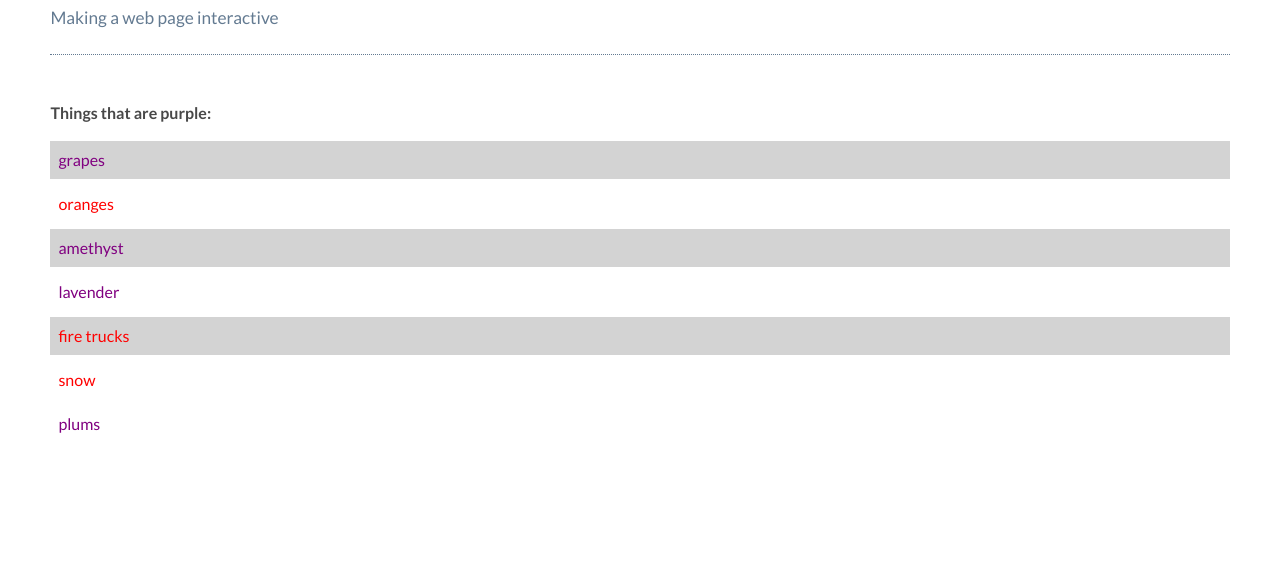
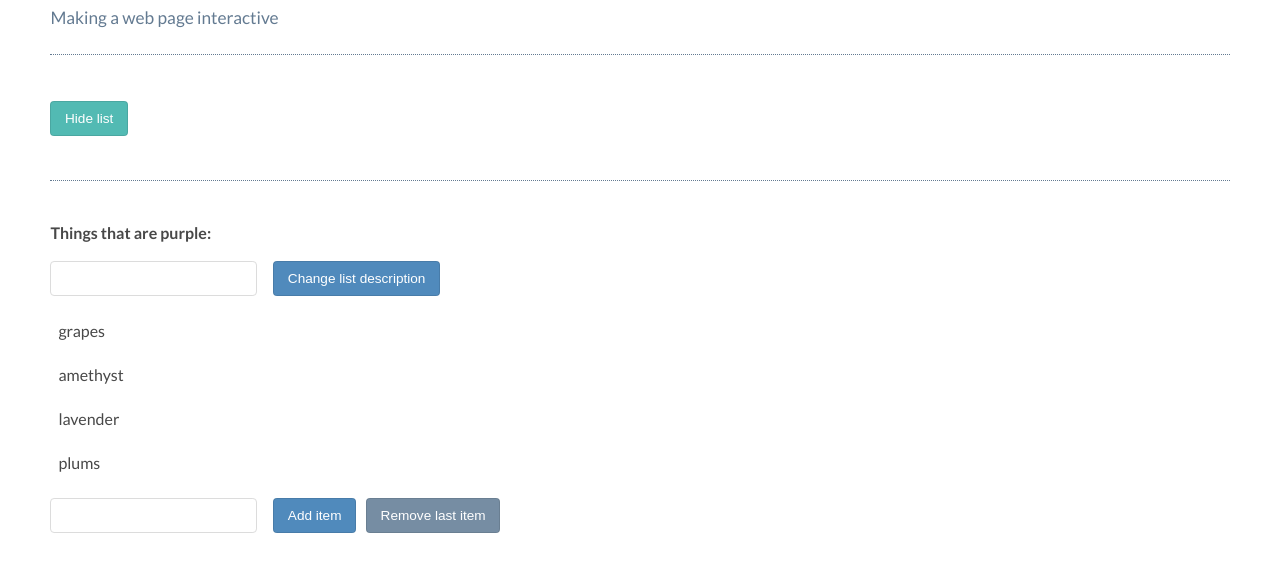
Before and after one commit to brodielgress/TeamTreeHouse_JavaScriptPractice, a plain HTML site: page index.html in a window 1280 px wide. Shown: the part 88-660 px from the top of the page. Drawn offline with Linux system fonts and the light colour scheme.

Commit message:
More DOMGlobal practice. DOMG, lobal ache ...

```diff
--- a/app.js
+++ b/app.js
@@ -1,29 +1,40 @@
-// const myHeading = document.getElementsByTagName('h1')[0];
-// const myButton = document.getElementById('myButton');
-// const myTextInput = document.getElementById('myTextInput');
+const toggleList = document.getElementById('toggleList');
+const listDiv = document.querySelector('.list');
 
-// myButton.addEventListener('click', () => {
-//     myHeading.style.color = myTextInput.value;
-// });
+const descriptionInput = document.querySelector('input.description');
+const descriptionP = document.querySelector('p.description');
+const descriptionButton = document.querySelector('button.description');
 
-// myTextInput.addEventListener('keypress', function (e) {
-//     myHeading.style.color = myTextInput.value;
-// })
+const addItemInput = document.querySelector('input.addItemInput');
+const addItemButton = document.querySelector('button.addItemButton');
 
-const myList = document.getElementsByTagName('li');
+const removeItemButton = document.querySelector('button.removeItemButton');
 
-for (let i = 0; i < myList.length; i += 1) {
-    myList[i].style.color = 'purple';
-}
+toggleList.addEventListener('click', () => {
+    if (listDiv.style.display == 'none') {
+        listDiv.style.display = 'block';
+        toggleList.textContent = "Hide list";
+    } else {
+        listDiv.style.display = 'none';
+        toggleList.textContent = "Show list";
+    }
+})
 
-const errorNotPurple = document.querySelectorAll('.error-not-purple');
+descriptionButton.addEventListener('click', () => {
+    descriptionP.textContent = descriptionInput.value + ':'
+    descriptionInput.value = '';
+})
 
-for (let i = 0; i < errorNotPurple.length; i += 1) {
-    errorNotPurple[i].style.color = 'red';
-}
+addItemButton.addEventListener('click', () => {
+    let ul = document.getElementsByTagName('ul')[0];
+    let li = document.createElement('li');
+    li.textContent = addItemInput.value;
+    ul.appendChild(li);
+    addItemInput.value = '';
+})
 
-const evens = document.querySelectorAll('li:nth-child(odd)');
-
-for (let i = 0; i < errorNotPurple.length; i += 1) {
-    evens[i].style.backgroundColor = 'lightgray';
-}
+removeItemButton.addEventListener('click', () => {
+    let ul = document.getElementsByTagName('ul')[0];
+    let li = document.querySelector('li:last-child');
+    ul.removeChild(li);
+})
--- a/index.html
+++ b/index.html
@@ -7,18 +7,21 @@
   <body>
     <h1 id="myHeading">JavaScript and the DOM</h1>
     <p>Making a web page interactive</p>
-    <!-- <input type="text" id="myTextInput">
-    <button id="myButton">Make it my color, fellas!</button> -->
-    <p title="label">Things that are purple:</p>
+    <button id="toggleList">Hide list</button>
+    <div class="list">
+      <p class="description">Things that are purple:</p>
+      <input type="text" class="description">
+      <button class="description">Change list description</button>
       <ul>
         <li>grapes</li>
-      <li class="error-not-purple">oranges</li>
         <li>amethyst</li>
         <li>lavender</li>
-      <li class="error-not-purple">fire trucks</li>
-      <li class="error-not-purple">snow</li>
         <li>plums</li>
       </ul>
+      <input type="text" class="addItemInput">
+      <button class="addItemButton">Add item</button>
+      <button class="removeItemButton">Remove last item</button>
+    </div>
     <script src="app.js"></script>
   </body>
 </html>
```
Lines whose indentation alone changed are shown as unchanged.
